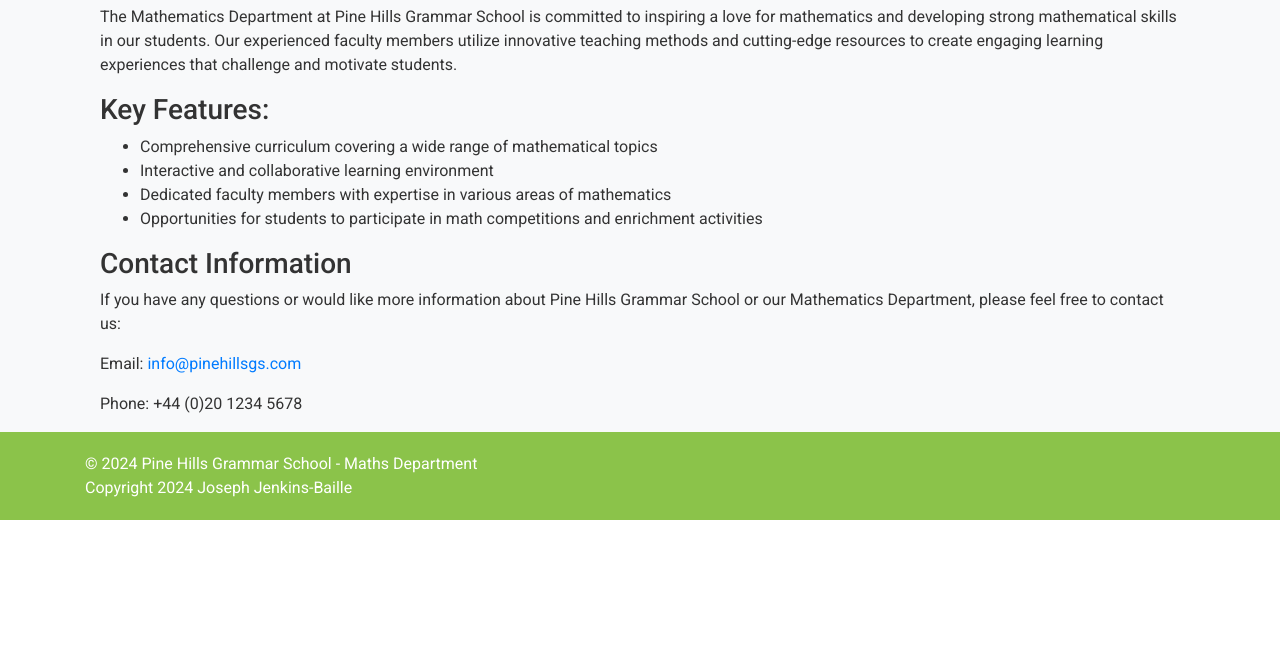
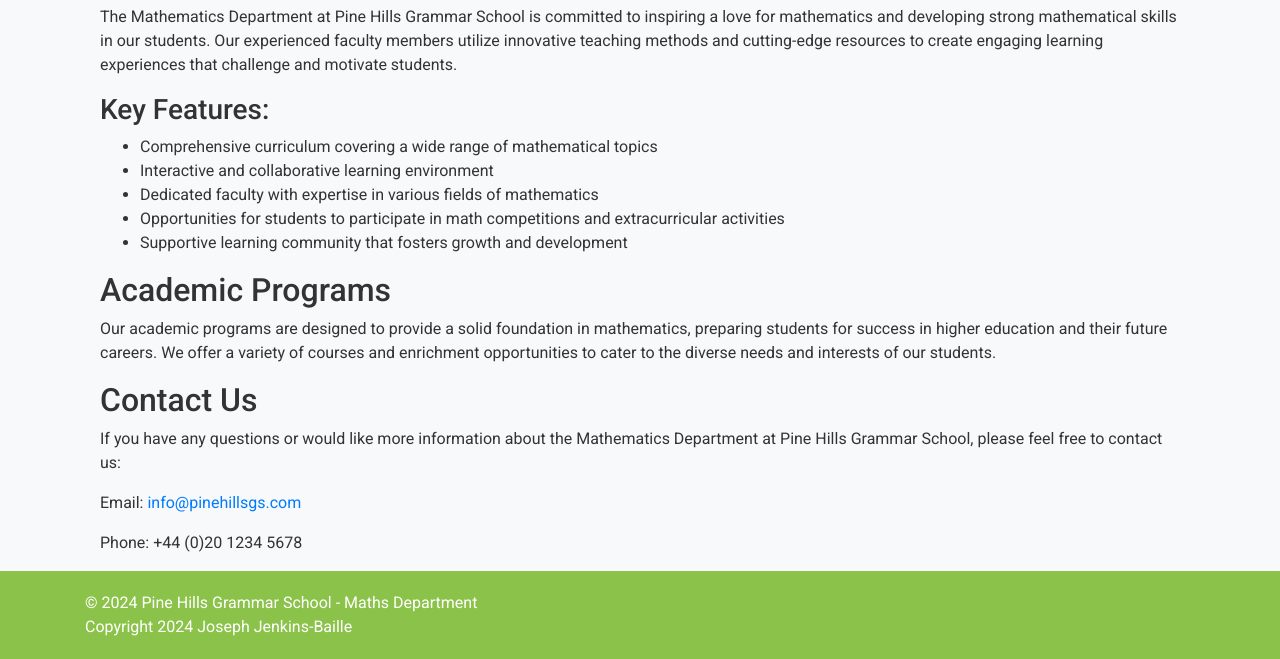
Before and after one commit to jftjenkins/p4-pine-hill-maths, a Django app: page /about/ in a window 1280 px wide. Shown: the part 415-1074 px from the top of the page. Before the commit the page ends 935 px from the top, so only its background shows below. Run offline with Django 4.2, Linux system fonts and the light colour scheme; some libraries are stand-ins or nearby versions.

Commit message:
fix: Redid deployment code. Need to fix Bad Gateway (400).

```diff
--- a/pine_hills_maths/settings.py
+++ b/pine_hills_maths/settings.py
@@ -27,7 +27,7 @@ TEMPLATES_DIR = os.path.join(BASE_DIR, 'templates')
 SECRET_KEY = SECRET_KEY = os.environ.get("SECRET_KEY")
 
 # SECURITY WARNING: don't run with debug turned on in production!
-DEBUG = True
+DEBUG = False
 
 ALLOWED_HOSTS = ['8000-jftjenkins-p4pinehillma-51gne39ob2q.ws-eu110.gitpod.io', '.herokuapp.com']
 CSRF_TRUSTED_ORIGINS = ['https://8000-jftjenkins-p4pinehillma-51gne39ob2q.ws-eu110.gitpod.io'] # Makes Django Admin work
--- a/templates/about.html
+++ b/templates/about.html
@@ -23,13 +23,19 @@
         <ul>
             <li>Comprehensive curriculum covering a wide range of mathematical topics</li>
             <li>Interactive and collaborative learning environment</li>
-            <li>Dedicated faculty members with expertise in various areas of mathematics</li>
-            <li>Opportunities for students to participate in math competitions and enrichment activities</li>
+            <li>Dedicated faculty with expertise in various fields of mathematics</li>
+            <li>Opportunities for students to participate in math competitions and extracurricular activities</li>
+            <li>Supportive learning community that fosters growth and development</li>
         </ul>
 
-        <h3>Contact Information</h3>
-        <p>If you have any questions or would like more information about Pine Hills Grammar School or our Mathematics
-            Department, please feel free to contact us:</p>
+        <h2>Academic Programs</h2>
+        <p>Our academic programs are designed to provide a solid foundation in mathematics, preparing students for
+            success in higher education and their future careers. We offer a variety of courses and enrichment
+            opportunities to cater to the diverse needs and interests of our students.</p>
+
+        <h2>Contact Us</h2>
+        <p>If you have any questions or would like more information about the Mathematics Department at Pine Hills
+            Grammar School, please feel free to contact us:</p>
         <p>Email: <a href="mailto:info@pinehillsgs.com">info@pinehillsgs.com</a></p>
         <p>Phone: +44 (0)20 1234 5678</p>
     </div>
--- a/templates/base.html
+++ b/templates/base.html
@@ -12,7 +12,8 @@
     <!-- Google Fonts CSS -->
     <link rel="preconnect" href="https://fonts.googleapis.com">
     <link rel="preconnect" href="https://fonts.gstatic.com" crossorigin>
-    <link href="https://fonts.googleapis.com/css2?family=Open+Sans:ital,wght@0,300..800;1,300..800&family=Roboto:ital,wght@0,100;0,300;0,400;0,500;0,700;0,900;1,100;1,300;1,400;1,500;1,700;1,900&display=swap"
+    <link
+        href="https://fonts.googleapis.com/css2?family=Open+Sans:ital,wght@0,300..800;1,300..800&family=Roboto:ital,wght@0,100;0,300;0,400;0,500;0,700;0,900;1,100;1,300;1,400;1,500;1,700;1,900&display=swap"
         rel="stylesheet">
 
     <!-- Font Awesome CSS -->
@@ -28,7 +29,6 @@
     <title>{% block title %}Pine Hills Grammar School - Maths Department{% endblock %}</title>
 </head>
 
-<body class="d-flex flex-column vh-100">
 <body class="d-flex flex-column vh-100">
     <header>
         <nav class="navbar navbar-expand-lg navbar-light">
@@ -48,17 +48,27 @@
                     </li>
                     {% if user.is_authenticated %}
                     {% if user.is_staff %}
+                    <li class="nav-item">
                         <a class="nav-link" href="{% url 'create_students' %}">Add Student</a>
+                    </li>
+                    <li class="nav-item">
                         <a class="nav-link" href="{% url 'dashboard' %}">Dashboard</a>
+                    </li>
+                    <li class="nav-item">
                         <a class="nav-link" href="{% url 'view_students' %}">View Student</a>
+                    </li>
+                    <li class="nav-item">
                         <a class="nav-link" href="{% url 'scorecard' %}">Scorecard</a>
+                    </li>
                     {% else %}
+                    <li class="nav-item">
                         <a class="nav-link" href="{% url 'lessons' %}">Lesson</a>
+                    </li>
+                    <li class="nav-item">
                         <a class="nav-link" href="{% url 'scorecard' %}">Scorecard</a>
+                    </li>
                     {% endif %}
-
                     {% endif %}
-
                 </ul>
 
                 <form class="form-inline my-2 my-lg-0">
@@ -76,7 +86,6 @@
             </div>
         </nav>
     </header>
-
 
     <main class="flex-grow-1">
         <div class="container">
```
Also changed, not shown: templates/home.html (line endings or trailing spaces). Lines whose indentation alone changed are shown as unchanged.
